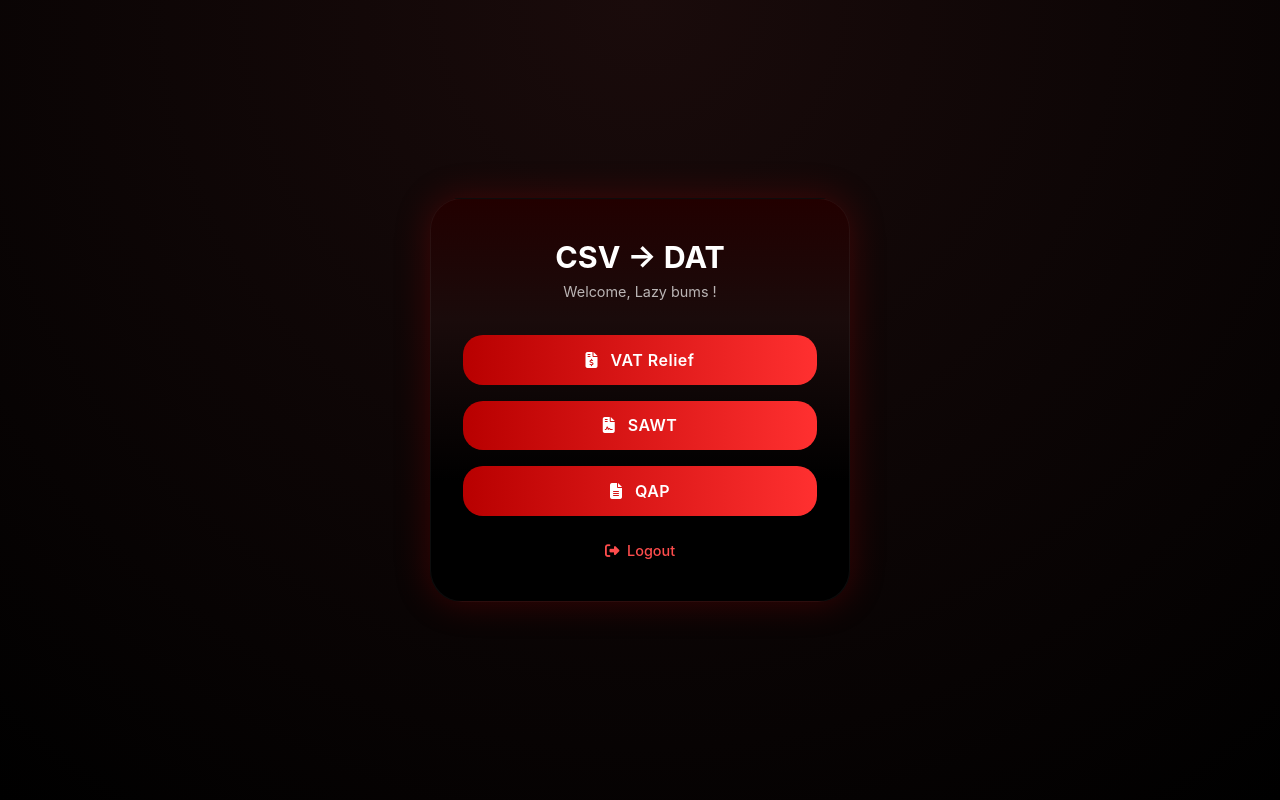
After one commit to Im-Shyyyy/CONVERTER-TO-DAT, a Flask app: page /dashboard in a window 1280 px wide. The commit adds this page. Run offline with Flask 3, Linux system fonts and the light colour scheme; a user stored in the database is signed in.

Commit message:
Add dashboard and menu button

```diff
--- a/app/routes.py
+++ b/app/routes.py
@@ -48,23 +48,53 @@ def login_required(f):
     return decorated
 
 
-@main.route('/login', methods=['GET', 'POST'])
+@main.route('/', methods=['GET', 'POST'])
 def login():
     if request.method == 'POST':
-        username = request.form.get('username', '')
-        password = request.form.get('password', '')
+        username = request.form.get('username', '').strip()
+        password = request.form.get('password', '').strip()
 
+        # ⚠️ Replace this dummy check with your actual auth logic
         if username == VALID_USERNAME and password == VALID_PASSWORD:
             session['logged_in'] = True
-            return redirect(url_for('main.index'))
+            session['username'] = username
+            return redirect(url_for('main.dashboard'))
         else:
             return render_template('login.html', error="Invalid credentials")
 
     return render_template('login.html')
 
+@main.route('/dashboard')
+def dashboard():
+    if 'username' not in session:
+        return redirect(url_for('main.login'))
+    username = session.get('username', 'User')
+    return render_template('dashboard.html', username=username)
+
+@main.route('/vat-relief')
+def vat_relief():
+    if 'username' not in session:
+        return redirect(url_for('main.login'))
+    # This renders your existing index.html (VAT Relief converter)
+    return render_template('index.html')
+
+@main.route('/sawt')
+def sawt():
+    if 'username' not in session:
+        return redirect(url_for('main.login'))
+    # Placeholder: create sawt.html later
+    return render_template('sawt.html')
+
+@main.route('/qap')
+def qap():
+    if 'username' not in session:
+        return redirect(url_for('main.login'))
+    # Placeholder: create qap.html later
+    return render_template('qap.html')
+
 @main.route('/logout')
 def logout():
-    session.clear()  # clear the user's session
+    session.pop('username', None)
     return redirect(url_for('main.login'))
 
 latest_sums = {
--- /dev/null
+++ b/app/templates/dashboard.html
@@ -0,0 +1,118 @@
+<!doctype html>
+<html lang="en">
+  <head>
+    <meta charset="utf-8" />
+    <meta name="viewport" content="width=device-width,initial-scale=1" />
+    <title>Dashboard - CSV → DAT Converter</title>
+    <link
+      href="https://cdn.jsdelivr.net/npm/bootstrap@5.3.0/dist/css/bootstrap.min.css"
+      rel="stylesheet"
+    />
+    <link
+      rel="stylesheet"
+      href="https://cdnjs.cloudflare.com/ajax/libs/font-awesome/6.4.0/css/all.min.css"
+    />
+    <style>
+      body {
+        margin: 0;
+        height: 100vh;
+        display: flex;
+        justify-content: center;
+        align-items: center;
+        background: radial-gradient(circle at top, #1a0b0b 0%, #000 100%);
+        font-family: "Inter", system-ui, sans-serif;
+        color: #fff;
+      }
+
+      .dashboard-container {
+        background: linear-gradient(to top, #000 30%, #1a0b0b 70%, #220000 100%);
+        border-radius: 32px;
+        box-shadow: 0 0 35px rgba(200, 0, 0, 0.25);
+        width: 100%;
+        max-width: 420px;
+        padding: 2.5rem 2rem;
+        text-align: center;
+        border: 1px solid rgba(255, 255, 255, 0.05);
+      }
+
+      .dashboard-header h1 {
+        font-size: 1.9rem;
+        font-weight: 700;
+        margin-bottom: 0.25rem;
+      }
+
+      .dashboard-header small {
+        color: rgba(255, 255, 255, 0.7);
+        font-size: 0.9rem;
+      }
+
+      .choices {
+        display: flex;
+        flex-direction: column;
+        gap: 1rem;
+        margin-top: 2rem;
+      }
+
+      .choice-btn {
+        background: linear-gradient(to right, #b80000, #ff3030);
+        color: #fff;
+        border: none;
+        border-radius: 20px;
+        padding: 0.8rem 1rem;
+        font-weight: 600;
+        font-size: 1rem;
+        letter-spacing: 0.5px;
+        transition: all 0.25s ease;
+      }
+
+      .choice-btn:hover {
+        background: linear-gradient(to right, #c90000, #ff4d4d);
+        transform: translateY(-2px);
+        box-shadow: 0 0 15px rgba(255, 0, 0, 0.25);
+      }
+
+      .logout {
+        margin-top: 2rem;
+        color: rgba(255, 255, 255, 0.7);
+        font-size: 0.9rem;
+      }
+
+      .logout a {
+        color: #ff4d4d;
+        text-decoration: none;
+        font-weight: 500;
+      }
+
+      .logout a:hover {
+        text-decoration: underline;
+      }
+    </style>
+  </head>
+
+  <body>
+    <div class="dashboard-container">
+      <div class="dashboard-header">
+        <h1>CSV → DAT</h1>
+        <small>Welcome, Lazy bums   !</small>
+      </div>
+
+      <div class="choices">
+        <button class="choice-btn" onclick="location.href='/vat-relief'">
+          <i class="fa-solid fa-file-invoice-dollar me-2"></i> VAT Relief
+        </button>
+
+        <button class="choice-btn" onclick="location.href='/sawt'">
+          <i class="fa-solid fa-file-contract me-2"></i> SAWT
+        </button>
+
+        <button class="choice-btn" onclick="location.href='/qap'">
+          <i class="fa-solid fa-file-lines me-2"></i> QAP
+        </button>
+      </div>
+
+      <div class="logout mt-4">
+        <a href="/logout"><i class="fa-solid fa-right-from-bracket me-1"></i> Logout</a>
+      </div>
+    </div>
+  </body>
+</html>
```
Also changed, not shown: app/templates/index.html (+31 -12 lines).
